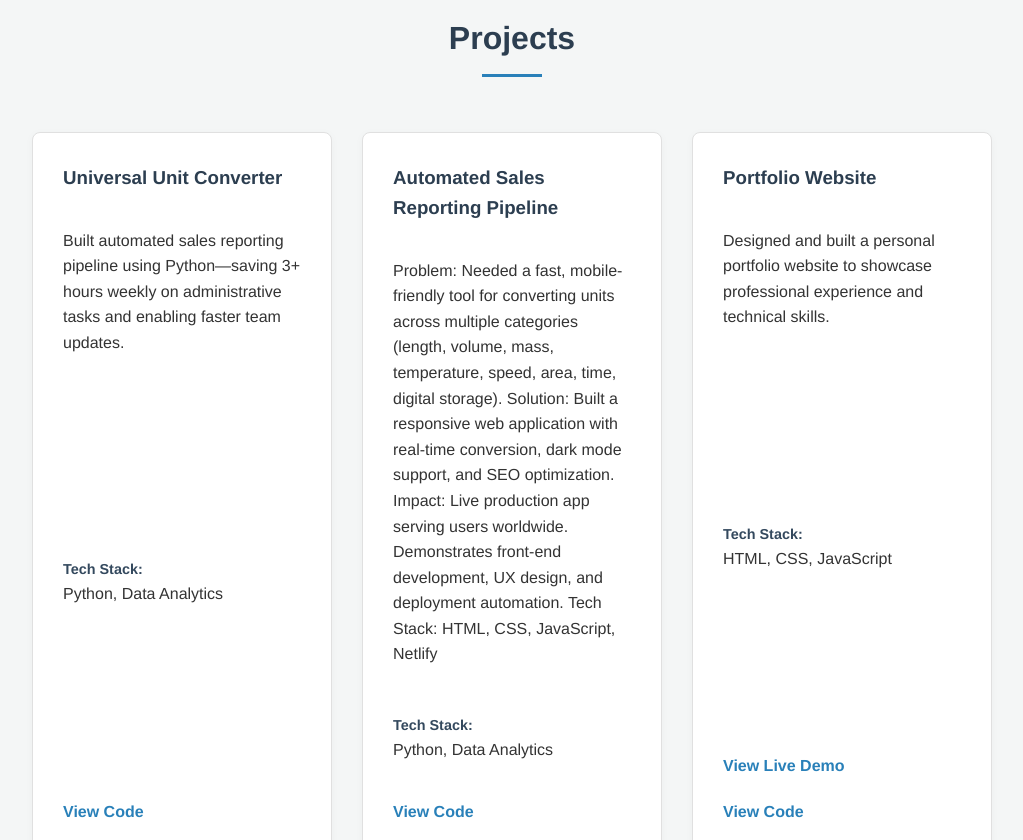
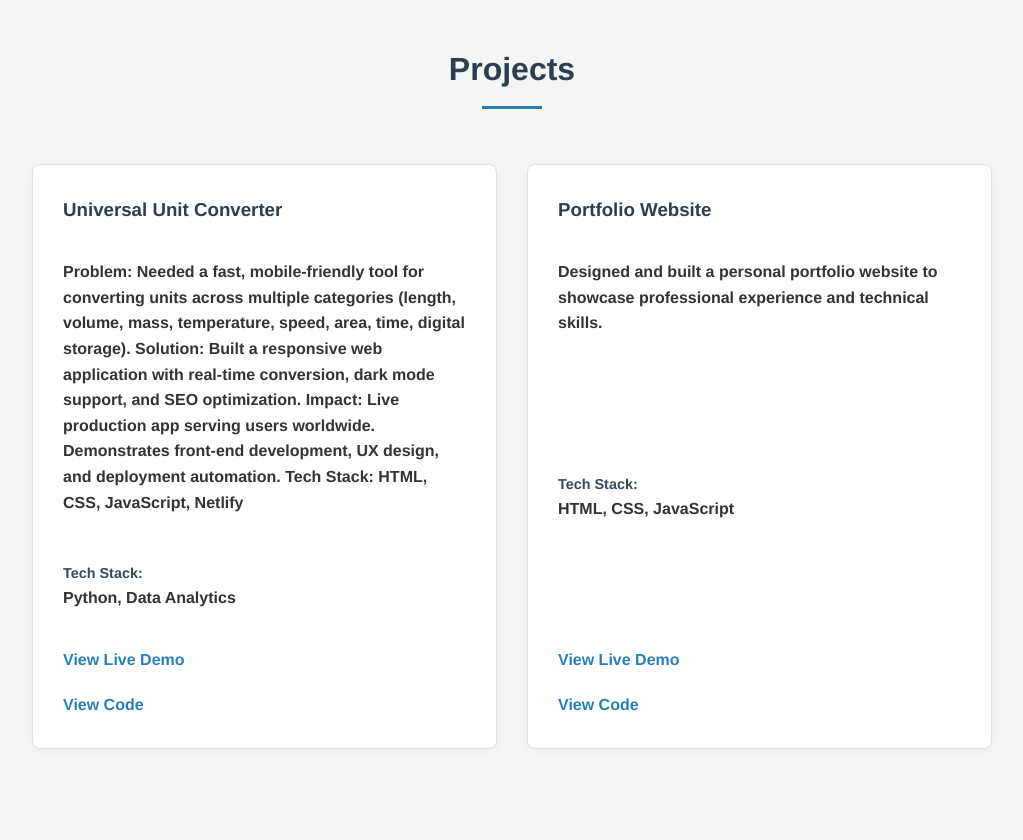
Before and after one commit to JesseFlip/business-card, a plain HTML site: page index.html in a window 1280 px wide. Shown: the part 1960-2800 px from the top of the page, without its empty margins (128-1151 px from the left). Drawn offline with Linux system fonts and the light colour scheme.

Commit message:
Revise bio and project details in index.html
Updated professional summary and project descriptions.

```diff
--- a/index.html
+++ b/index.html
@@ -34,10 +34,10 @@
                 <h2>Professional Summary</h2>
                 <p>I solve business problems with technology.
 After a decade leading commercial operations in a $14.8M territory, I realized my real passion wasn't just driving revenue—it was building solutions that scale. So I taught myself Python, automated our sales reporting pipeline (saving 3+ hours weekly), and started treating business challenges like engineering problems.
-Now I'm making the pivot official. I'm pursuing AWS Cloud Practitioner certification (exam Jan 30, 2026), building technical projects (jflip.netlify.app), and serving as Chair of the PyTexas Community Committee where I lead event strategy and technical community operations.
-What makes me different: I understand the business side deeply. I've managed cross-functional teams, presented to C-level stakeholders, and delivered solutions in complex, high-stakes environments. I just happen to solve those challenges with code now instead of spreadsheets.
-I'm actively seeking Solutions Engineering, Technical Account Management, or Customer Success Engineering roles where I can bridge business strategy and technical implementation.
-Let's connect: jss.flppn@gmail.com</p>
+Now I'm making the pivot official. I'm pursuing AWS Cloud Practitioner certification (exam Feb. 28th, 2026), building technical projects (jflip.netlify.app), and serving as Chair of the PyTexas Community Committee where I lead an AI Night and helped with technical community operations.
+<b>What makes me different: I understand the business side deeply. I've managed cross-functional teams, presented to C-level stakeholders, and delivered solutions in complex, high-stakes environments. I just happen to solve those challenges with code now instead of spreadsheets.
+<br>I'm actively seeking Solutions Engineering, Technical Account Management, or Customer Success Engineering roles where I can bridge business strategy and technical implementation.
+<br>Let's connect: jss.flppn@gmail.com</p>
             </div>
         </section>
 
@@ -78,25 +78,20 @@
             <div class="project-grid">
                 <div class="project-card">
                     <h3>Universal Unit Converter</h3>
-                    <p>Built automated sales reporting pipeline using Python—saving 3+ hours weekly on administrative tasks and enabling faster team updates.</p>
-                    <p><strong>Tech Stack:</strong> Python, Data Analytics</p>
-                    <a href="#">View Code</a>
-                </div>
-                <div class="project-card">
-                    <h3>Automated Sales Reporting Pipeline</h3>
                     <p>Problem: Needed a fast, mobile-friendly tool for converting units across multiple categories (length, volume, mass, temperature, speed, area, time, digital storage).
 Solution: Built a responsive web application with real-time conversion, dark mode support, and SEO optimization.
 Impact: Live production app serving users worldwide. Demonstrates front-end development, UX design, and deployment automation.
 Tech Stack: HTML, CSS, JavaScript, Netlify</p>
                     <p><strong>Tech Stack:</strong> Python, Data Analytics</p>
-                    <a href="#">View Code</a>
+                    <a href="https://flipsunitconverter.netlify.app">View Live Demo</a>
+                    <a href="https://https://github.com/JesseFlip/unitConverter/blob/main/index.html">View Code</a>
                 </div>
                 <div class="project-card">
                     <h3>Portfolio Website</h3>
                     <p>Designed and built a personal portfolio website to showcase professional experience and technical skills.</p>
                     <p><strong>Tech Stack:</strong> HTML, CSS, JavaScript</p>
-                    <a href="https://flipsunitconverter.netlify.app">View Live Demo</a>
-                    <a href="https://https://github.com/JesseFlip/unitConverter/blob/main/index.html">View Code</a>
+                    <a href="https://jflip.netlify.app">View Live Demo</a>
+                    <a href="https://github.com/JesseFlip/business-card">View Code</a>
                 </div>
             </div>
         </section>
```
